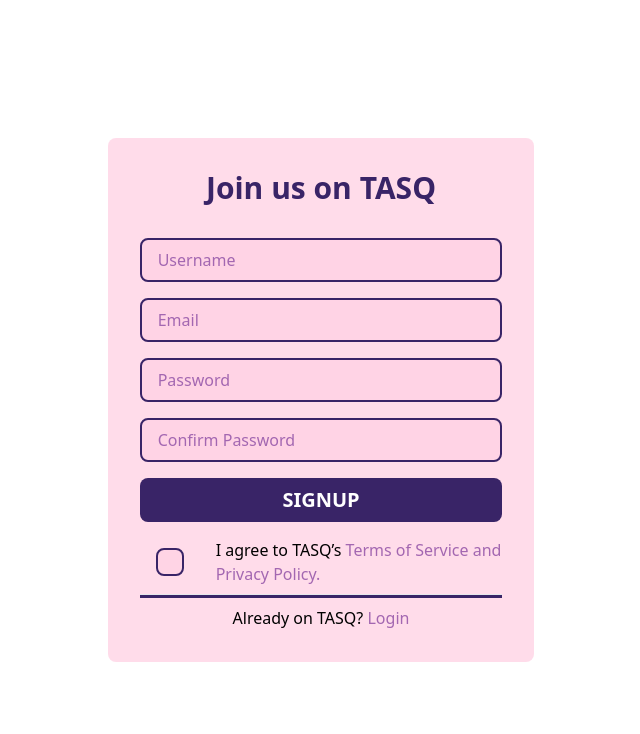
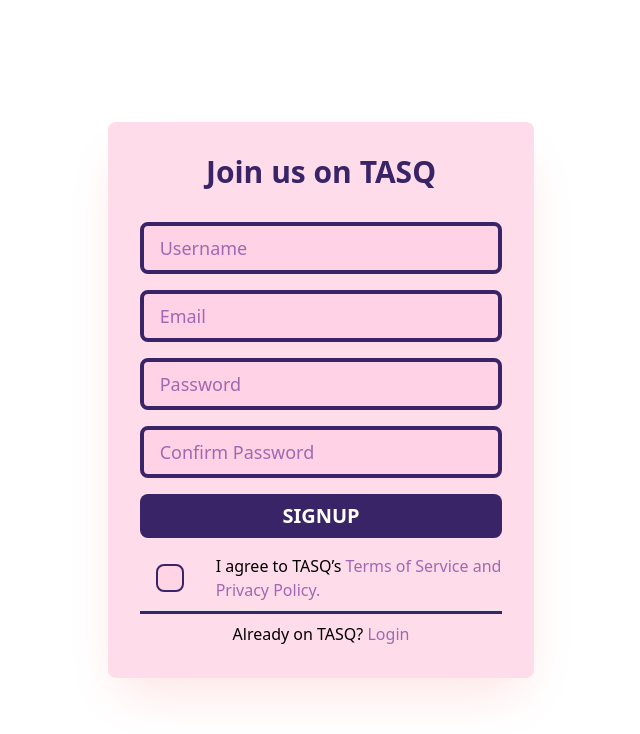
Before and after one commit to ClydeMondero/task-management-app, a React (Create React App) app in the folder frontend/: page /signup in a window 1280 px wide. Shown: the top 734 px of the page, without its empty margins (319-959 px from the left). Built offline with nearby package versions, Linux system fonts and the light colour scheme.

Commit message:
refactor: modified borders of inputs and added icons

```diff
--- a/frontend/src/components/Header.js
+++ b/frontend/src/components/Header.js
@@ -1,6 +1,8 @@
 import { useState, useEffect } from "react";
 import { useNavigate } from "react-router-dom";
 import { useCookies } from "react-cookie";
+import { FontAwesomeIcon } from '@fortawesome/react-fontawesome'
+import { faArrowRightFromBracket } from '@fortawesome/free-solid-svg-icons'
 import { ToastContainer, toast } from "react-toastify";
 
 function Header(props) {
@@ -22,10 +24,10 @@
       <div className="bg-primary w-screen h-20 rounded-b-3xl flex items-center justify-between px-24 text-white">
         <p className="font-bold text-4xl">TASQ</p>
 
-        <div className="flex align-center gap-4 text-xl">
+        <div className="flex items-center gap-4 text-xl">
           <p className="font-bold">{username}</p>
           <vr className="w-[0.1rem] h-8 bg-secondary-bg rounded-lg" />
-          <p className="cursor-pointer" onClick={Logout}>Logout</p>
+          <FontAwesomeIcon className="cursor-pointer" onClick={Logout} icon={faArrowRightFromBracket} />
         </div>
       </div>
       <ToastContainer />
--- a/frontend/src/index.css
+++ b/frontend/src/index.css
@@ -4,7 +4,7 @@
 
 @layer components {
     .input {
-        @apply bg-secondary-bg py-2 px-4 rounded-lg border-primary border-2 text-primary placeholder-secondary outline-none;
+        @apply bg-secondary-bg py-2 px-4 rounded-lg border-primary border-4 text-lg text-primary placeholder-secondary outline-none;
     }
 
     .checked {
--- a/frontend/src/pages/Login.js
+++ b/frontend/src/pages/Login.js
@@ -83,8 +83,8 @@
     }
 
     return (
-        <div className="flex items-center justify-center h-lvh">
-            <div className="flex flex-col gap-8 p-8 bg-secondary-bg h-max w-1/3 rounded-lg">
+        <div className="flex items-center justify-center h-lvh ">
+            <div className="flex flex-col gap-8 p-8 bg-secondary-bg h-max w-1/3 rounded-lg shadow-2xl shadow-red-100">
                 <p className="self-center text-3xl font-bold text-primary">Welcome to TASQ</p>
                 <form className="flex flex-col gap-4 outline-none" onSubmit={handleSubmit}>
                     <input name="email" className="input" type="text" placeholder="Email" value={email} onChange={handleOnChange} />
--- a/frontend/src/pages/Signup.js
+++ b/frontend/src/pages/Signup.js
@@ -89,7 +89,7 @@
                     navigate("/login");
                 }, 1000);
             } else {
-                warning? handleWarning(message) : handleError(message);
+                warning ? handleWarning(message) : handleError(message);
             }
 
         } catch (error) {
@@ -99,7 +99,7 @@
 
     return (
         <div className="flex items-center justify-center h-lvh">
-            <div className="flex flex-col gap-8 p-8 bg-secondary-bg h-max w-1/3 rounded-lg">
+            <div className="flex flex-col gap-8 p-8 bg-secondary-bg h-max w-1/3 rounded-lg shadow-2xl shadow-red-100">
                 <p className="self-center text-3xl font-bold text-primary">Join us on TASQ</p>
                 <form className="flex flex-col gap-4 outline-none" onSubmit={handleSubmit}>
                     <input name="username" className="input" type="text" placeholder="Username" value={username} onChange={handleOnChange} />
```
Lines whose indentation alone changed are shown as unchanged.
